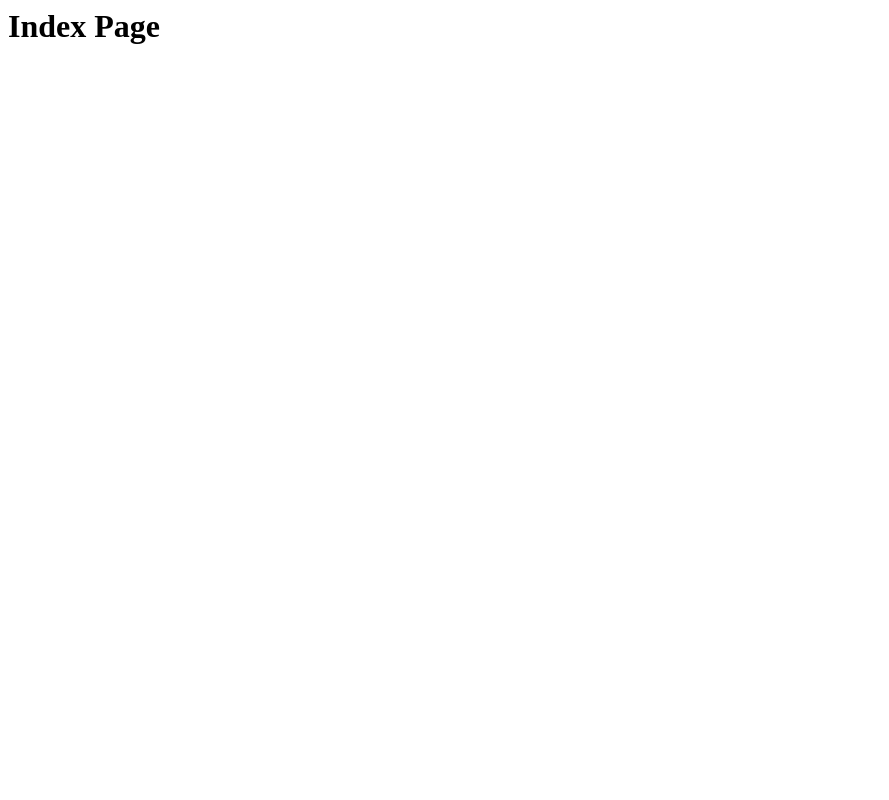
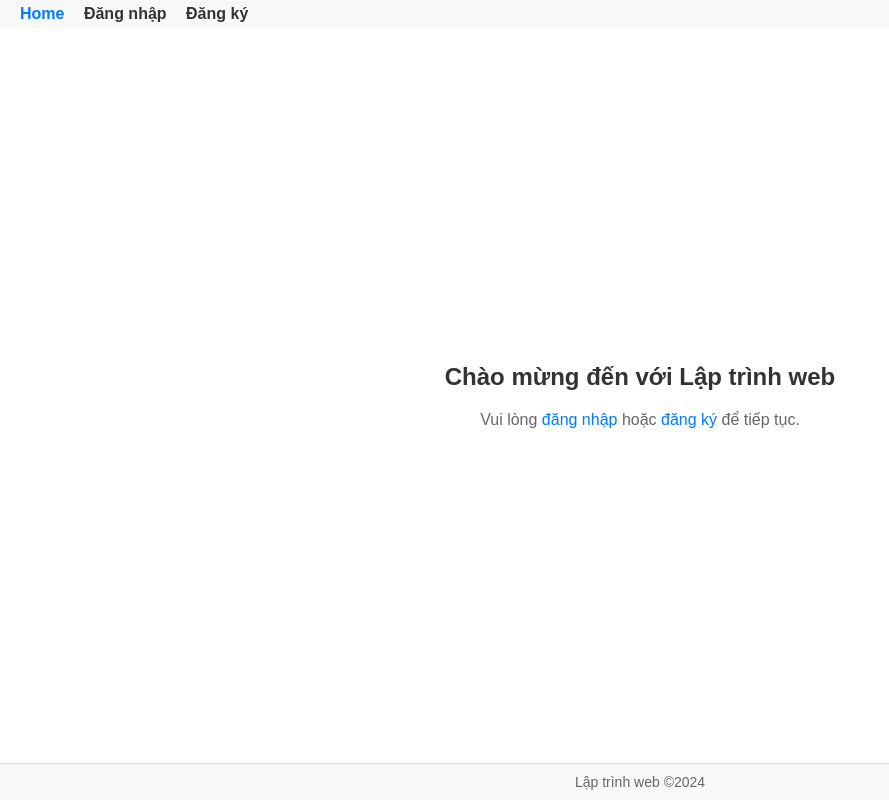
Before and after one commit to nguyennguyen777/laptrinhweb, a plain HTML site: page public/index.html in a window 1280 px wide. Shown: the whole page, without its empty margins (0-889 px from the left). Drawn offline with Linux system fonts and the light colour scheme.

Commit message:
Thiết kế trang chủ (index.html) trên branch template

```diff
--- a/public/css/styles.css
+++ b/public/css/styles.css
@@ -292,3 +292,33 @@ body {
     color: #666;
     font-size: 14px;
 }
+
+/* Home Page (dành cho index.html) */
+.home-container {
+    flex: 1;
+    display: flex;
+    flex-direction: column;
+    justify-content: center;
+    align-items: center;
+    padding: 20px;
+}
+
+.home-container h2 {
+    margin-bottom: 20px;
+    font-size: 24px;
+    color: #333;
+}
+
+.home-container p {
+    font-size: 16px;
+    color: #666;
+}
+
+.home-container a {
+    color: #007bff;
+    text-decoration: none;
+}
+
+.home-container a:hover {
+    text-decoration: underline;
+}
--- a/public/index.html
+++ b/public/index.html
@@ -1 +1,30 @@
-<html><body><h1>Index Page</h1></body></html>
+<!DOCTYPE html>
+<html lang="vi">
+<head>
+    <meta charset="UTF-8">
+    <meta name="viewport" content="width=device-width, initial-scale=1.0">
+    <title>Trang chủ</title>
+    <link rel="stylesheet" href="css/styles.css">
+</head>
+<body>
+    <!-- Navbar -->
+    <nav class="navbar">
+        <div class="nav-links">
+            <a href="index.html" class="active">Home</a>
+            <a href="login.html">Đăng nhập</a>
+            <a href="register.html">Đăng ký</a>
+        </div>
+    </nav>
+
+    <!-- Home Content -->
+    <div class="home-container">
+        <h2>Chào mừng đến với Lập trình web</h2>
+        <p>Vui lòng <a href="login.html">đăng nhập</a> hoặc <a href="register.html">đăng ký</a> để tiếp tục.</p>
+    </div>
+
+    <!-- Footer -->
+    <footer class="footer">
+        <p>Lập trình web ©2024</p>
+    </footer>
+</body>
+</html>
```
